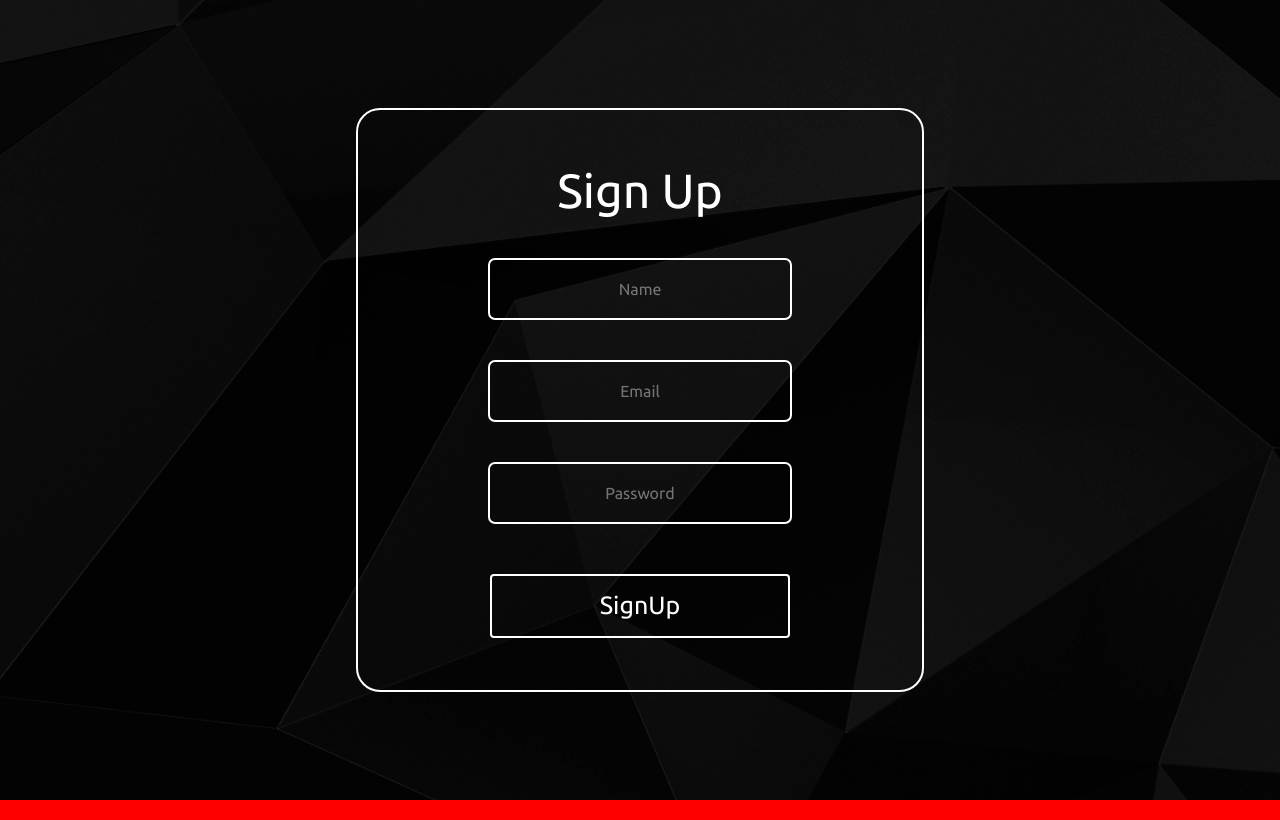
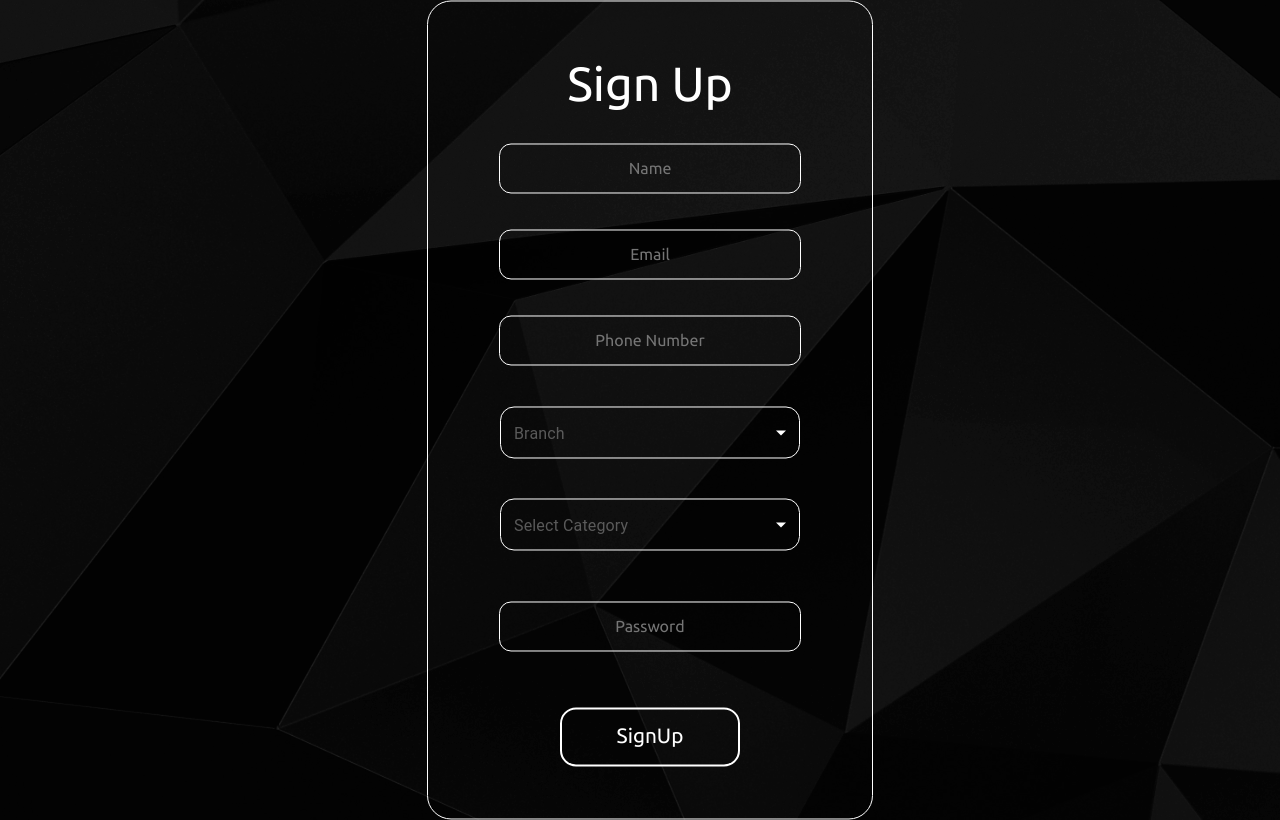
Before and after one commit to PradhanAN/Seminar-Hall-proj, a React (Create React App) app: page /signup in a window 1280 px wide. Built offline with nearby package versions, Linux system fonts and the light colour scheme; a web font is replaced by a local one.

Commit message:
signup page validation and css

```diff
--- a/package.json
+++ b/package.json
@@ -14,6 +14,7 @@
     "body-parser": "^1.20.0",
     "react": "^18.0.0",
     "react-dom": "^18.0.0",
+    "react-hook-form": "^7.34.2",
     "react-router-dom": "^5.1.2",
     "react-scripts": "4.0.3",
     "swiper": "^8.3.2",
--- a/src/auth/Signup.css
+++ b/src/auth/Signup.css
@@ -4,29 +4,29 @@
     /* display:flex;
     flex-direction:column;
     justify-content:space-between; */
-    width:500px;
+    width:380px;
     position: absolute;
     top: 50%;
     left: 50%;
     transform: translate(-50%, -50%);
-    border:2px solid white;
+    border:1px solid white;
     border-radius:24px;
     padding:2em;
     text-align: center;
-
-
-
+    display: block;
+    outline: none;
+    margin:10px;
 }
 
 .signup-form input{
-    background-color:transparent;
-    border:2px solid white;
-    border-radius:7px;
+    background:none;
+    border:1px solid white;
+    border-radius:12px;
     /* padding: 20px 10px; */
     font-size:1rem;
     /* margin:20px auto; */
-    margin: 20px auto;
-  padding: 20px 10px;
+    margin: 10px auto;
+  padding: 15px 10px;
   width: 280px;
   transition: 0.25s;
   color:white;
@@ -35,18 +35,20 @@
 }
 
 .signup-form input:focus{
-    width:400px;
+    width:350px;
+    border:2px solid white;
+    outline:none;
 }
 
 .signup-form button{
     background:none;
     -webkit-border-radius: 6;
     -moz-border-radius: 6;
-    border-radius: 4px;
+    border-radius: 16px;
     font-family: "Ubuntu";
     color: #ffffff;
-    font-size: 25px;
-    width:300px;
+    font-size: 1.3rem;
+    width:180px;
     padding: 15px 21px 16px 21px;
     border: solid #ffffff 2px;
     text-decoration: none;
@@ -59,5 +61,17 @@
   .signup-form button:hover {
     background:none;
     text-decoration: none;
-    width:380px;
+    width:220px;
   }
+
+  .signup-form input[type=number]::-webkit-inner-spin-button,
+  .signup-form input[type=number]::-webkit-outer-spin-button {
+      -webkit-appearance: none;
+      -moz-appearance: none;
+      appearance: none;
+      margin: 0;
+  }
+
+  .signup-form p{
+    color:rgba(255, 74, 74, 0.849);
+  }
--- a/src/auth/Signup.js
+++ b/src/auth/Signup.js
@@ -1,102 +1,241 @@
 import React, { useState } from "react";
-import Base from "../base/Base";
 import { Link } from "react-router-dom";
 import { signup } from "../helper";
-import TextField from "@mui/material/TextField";
-import { styled } from "@mui/material/styles";
-import { Box, InputLabel, MenuItem, Select, Typography } from "@mui/material";
+import { InputLabel, Typography } from "@mui/material";
 import "./Signup.css";
-import { Input } from "@material-ui/core";
+import { useForm } from "react-hook-form";
 
-
+import FormControl from "@mui/material/FormControl";
+import MenuItem from "@mui/material/MenuItem";
+import Select from "@mui/material/Select";
 
 const Signup = () => {
-  const [values, setValues] = useState({
-    name: "",
-    email: "",
-    password: "",
+  const {
+    register,
+    formState: { errors },
+    handleSubmit,
+    setValue,
+  } = useForm();
+
+  const [{ error, success }, setStatus] = useState({
     error: "",
     success: false,
   });
 
-  const { name, email, password, error, success } = values;
+  // const [values, setValues] = useState({
+  //   name: "",
+  //   email: "",
+  //   password: "",
+  //   error: "",
+  //   success: false,
+  // });
 
-  const handleChange = (name) => (event) => {
-    setValues({ ...values, error: false, [name]: event.target.value });
-  };
+  // const { name, email, password, error, success } = values;
 
-  const onSubmit = (event) => {
+  // const handleChange = (name) => (event) => {
+  //   setValues({ ...values, error: false, [name]: event.target.value });
+  // };
+
+  // const onSubmit = (event) => {
+  //   event.preventDefault();
+  //   setValues({ ...values, error: false });
+  // signup({ name, email, password })
+  //   .then((data) => {
+  //     if (data.error) {
+  //       setValues({ ...values, error: data.error, success: false });
+  //     } else {
+  //       setValues({
+  //         ...values,
+  //         name: "",
+  //         email: "",
+  //         password: "",
+  //         error: "",
+  //         success: true,
+  //       });
+  //     }
+  //   })
+  //   .catch(console.log("Error in signup"));
+  // };
+
+  const onSubmit = (doc, event) => {
     event.preventDefault();
-    setValues({ ...values, error: false });
-    signup({ name, email, password })
+
+    console.log(doc);
+
+    signup(doc)
       .then((data) => {
         if (data.error) {
-          setValues({ ...values, error: data.error, success: false });
+          setStatus({ error: data.error, success: false });
         } else {
-          setValues({
-            ...values,
-            name: "",
-            email: "",
-            password: "",
-            error: "",
-            success: true,
-          });
+          setValue("name", "");
+          setValue("email", "");
+          setValue("password", "");
+          setValue("phone_number", "");
+          setValue("user_category", "");
+          setStatus({ error: "", success: true });
         }
       })
       .catch(console.log("Error in signup"));
   };
 
   const signUpForm = () => {
+    // const onSubmit = (data) => console.log(data);
+
     return (
-
-
-        <form className="signup-form">
-
+      <form onSubmit={handleSubmit(onSubmit)} className="signup-form">
         <Typography
           variant="h3"
-          sx={{ color: "white", fontFamily: "Ubuntu", margin: "20px auto" }}
+          sx={{ color: "white", fontFamily: "Ubuntu", margin: "22px auto" }}
         >
           Sign Up
         </Typography>
 
         <input
           placeholder="Name"
-            onChange={handleChange("name")}
-            value={name}
-            required={true}
+          autocomplete="off"
+          {...register("name", { required: "* Name is required" })}
         />
-
+        <p>{errors.name?.message}</p>
 
         <input
           placeholder="Email"
-            onChange={handleChange("email")}
+          autocomplete="off"
+          // onChange={handleChange("email")}
           type="email"
-            value={email}
-            required={true}
+          // value={email}
+
+          {...register("email", { required: "* Email is required" })}
         />
+        <p>{errors.email?.message}</p>
+
+        <input
+          placeholder="Phone Number"
+          type="number"
+          {...register("phone_number", { required: "* Phone No. is required" })}
+        />
+        <p>{errors.phone_number?.message}</p>
+
+        <FormControl sx={{ marginBottom: "25px", marginTop:"15px"}}>
+          <InputLabel
+            id="demo-simple-select-helper-label"
+            sx={{ color: "#747474c0" }}
+          >
+            Branch
+          </InputLabel>
+          <Select
+            labelId="demo-simple-select-helper-label"
+            id="demo-simple-select-helper"
+            label="Branch"
+            inputProps={{
+              ...register("branch")
+            }}
+
+            sx={{
+              color: "white",
+              borderRadius: "14px",
+
+              width: "300px",
+              height: "52px",
+              transition: "0.25s",
+              ".MuiOutlinedInput-notchedOutline": {
+                borderColor: "white",
+              },
+              "&.Mui-focused .MuiOutlinedInput-notchedOutline": {
+                borderColor: "white",
+              },
+              "&:hover .MuiOutlinedInput-notchedOutline": {
+                borderColor: "white",
+              },
+              ".MuiSvgIcon-root ": {
+                fill: "white",
+              },
+            }}
+          >
+            <MenuItem value={"NONE"}>NONE</MenuItem>
+            <MenuItem value={"CSE"}>CSE</MenuItem>
+            <MenuItem value={"ISE"}>ISE</MenuItem>
+            <MenuItem value={"ECE"}>ECE</MenuItem>
+            <MenuItem value={"ACE"}>ACE</MenuItem>
+            <MenuItem value={"EEE"}>EEE</MenuItem>
+            <MenuItem value={"ETE"}>ETE</MenuItem>
+            <MenuItem value={"EIE"}>EIE</MenuItem>
+            <MenuItem value={"MECHANICAL"}>MECHANICAL</MenuItem>
+            <MenuItem value={"CIVIL"}>CIVIL</MenuItem>
+            <MenuItem value={"BIOTECH"}>BIOTECH</MenuItem>
+            <MenuItem value={"IEM"}>IEM</MenuItem>
+            <MenuItem value={"CHEMICAL"}>CHEMICAL</MenuItem>
+          </Select>
+        </FormControl>
+
+
+        <FormControl sx={{marginBottom: "25px", marginTop:"15px" }}>
+          <InputLabel
+            id="demo-simple-select-helper-label"
+            sx={{ color: "#747474c0" }}
+          >
+            Select Category
+          </InputLabel>
+          <Select
+            labelId="demo-simple-select-helper-label"
+            id="demo-simple-select-helper"
+            label="Select Category"
+            inputProps={{
+              ...register("user_category", { required: "* Category is required" })
+            }}
+            sx={{
+              color: "white",
+              borderRadius: "14px",
+
+              width: "300px",
+              height: "52px",
+              transition: "0.25s",
+              ".MuiOutlinedInput-notchedOutline": {
+                borderColor: "white",
+              },
+              "&.Mui-focused .MuiOutlinedInput-notchedOutline": {
+                borderColor: "white",
+              },
+              "&:hover .MuiOutlinedInput-notchedOutline": {
+                borderColor: "white",
+              },
+              ".MuiSvgIcon-root ": {
+                fill: "white",
+              },
+            }}
+          >
+            <MenuItem value=""><em>NONE</em></MenuItem>
+            <MenuItem value={"STUDENT"}>STUDENT</MenuItem>
+            <MenuItem value={"TEACHER"}>TEACHER</MenuItem>
+            <MenuItem value={"OTHER"}>OTHER</MenuItem>
+
+          </Select>
+        </FormControl>
+        <p>{errors.user_category?.message}</p>
 
         <input
           placeholder="Password"
           type="password"
-            value={password}
-            onChange={handleChange("password")}
-            required={true}
+          autocomplete="off"
+          {...register("password", {
+            required: "* Password is required",
+            minLength: {
+              value: 6,
+              message: "* Password must be atleast 6 characters long!",
+            },
+          })}
         />
+        <p>{errors.password?.message}</p>
 
-          <button onClick={onSubmit}>SignUp</button>
+        <button type="submit">SignUp</button>
       </form>
-
     );
   };
 
   const successMessage = () => {
     return (
-      <div className="row">
-        <div className="col-md-6 offset-sm-3 text-left">
-          <div
-            className="alert alert-success"
-            style={{ display: success ? "" : "none" }}
-          >
+      <div>
+        <div>
+          <div style={{ display: success ? "" : "none" }}>
             New account was created successfully. Please
             <Link to="/signin">Login Here</Link>
           </div>
@@ -107,28 +246,20 @@ const Signup = () => {
 
   const errorMessage = () => {
     return (
-      <div className="row">
-        <div className="col-md-6 offset-sm-3 text-left">
-          <div
-            className="alert alert-danger"
-            style={{ display: error ? "" : "none" }}
-          >
-            {error}
-          </div>
+      <div>
+        <div>
+          <div style={{ display: error ? "" : "none" }}>{error}</div>
         </div>
       </div>
     );
   };
 
   return (
-    // <Base title="Sign up page" description="A page for user to sign up!">
     <>
       {successMessage()}
       {errorMessage()}
       {signUpForm()}
-      {/* <p className="text-white text-center">{JSON.stringify(values)}</p> */}
     </>
-    // </Base>
   );
 };
 
```
Also changed, not shown: 1 other file (tests, documents, lock files or other folders). Lines whose indentation alone changed are shown as unchanged.
